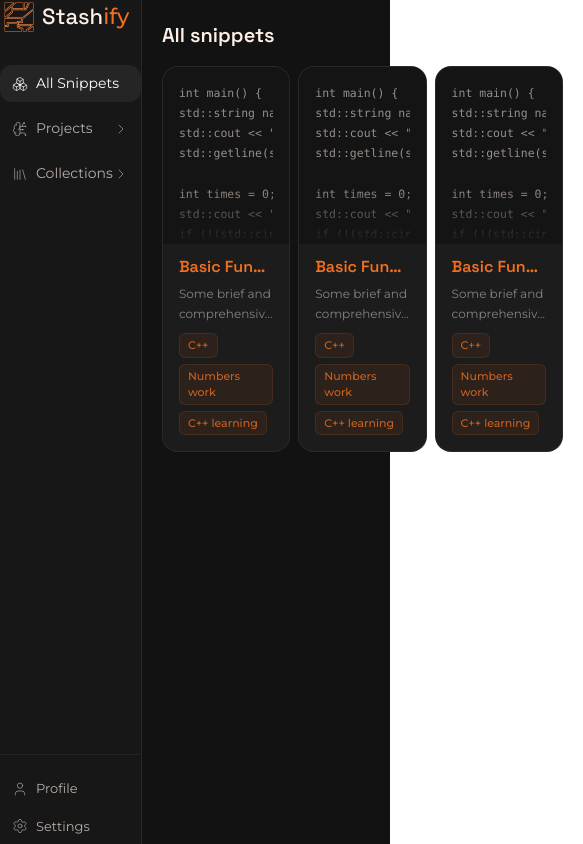
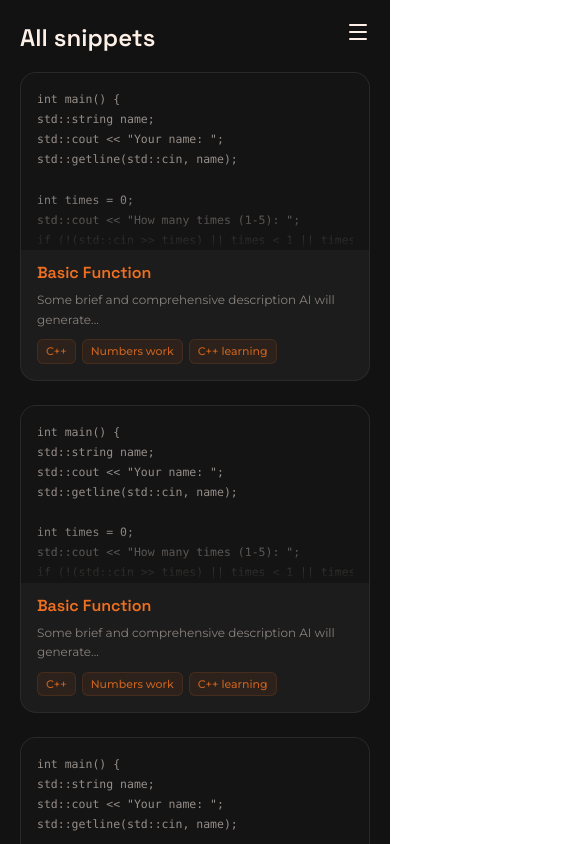
Before and after one commit to ZubalYana/Stashify-client, a React (Vite) app: page / in a window 390 px wide. Shown: the top 844 px of the page, 583 px wide, since content can reach past the window. Built offline with nearby package versions, Linux system fonts and the light colour scheme.

Commit message:
hide the sidebar on smaller screens, use borger icon instead

```diff
--- a/src/components/functionalElements/SideMenu.tsx
+++ b/src/components/functionalElements/SideMenu.tsx
@@ -2,6 +2,7 @@ import WordMarkLogo from "../WordmarkLogo";
 import { useState } from "react";
 import { motion, AnimatePresence, useReducedMotion } from "framer-motion";
 import {
+  Menu,
   Boxes,
   BrainCircuit,
   Library,
@@ -135,9 +136,10 @@ export default function SideMenu() {
   ];
 
   return (
+    <div>
       <div
         className="w-[240px] h-screen bg-[#171717] border-r border-[#B7ADA6]/10
-                 flex flex-col lg:px-[18px] lg:py-[28px]"
+                hidden lg:flex flex-col lg:px-[18px] lg:py-[28px]"
       >
         <div className="px-1 mb-8">
           <WordMarkLogo size="sm" />
@@ -197,5 +199,9 @@ export default function SideMenu() {
           ))}
         </div>
       </div>
+      <div className="flex lg:hidden absolute top-[20px] right-[20px]">
+        <Menu/>
+      </div>
+    </div>
   );
 }
--- a/src/components/pages/AllSnippets.tsx
+++ b/src/components/pages/AllSnippets.tsx
@@ -1,10 +1,10 @@
 import SnippetCard from "../functionalElements/SnippetCard";
 export default function AllSnippets() {
   return (
-    <div className="flex-1 p-[20px] lg:p-[40px]">
-      <h3 className="text-[20px] font-semibold">All snippets</h3>
-      <div className="w-full flex flex-wrap items-center justify-between mt-4">
-        <div className="w-[32%]">
+    <div className="w-full lg:flex-1 lg:w-auto p-[20px] lg:p-[40px]">
+      <h3 className="text-[24px] lg:text-[20px] font-semibold">All snippets</h3>
+      <div className="w-full flex flex-col gap-y-6 md:flex-row flex-wrap items-center justify-between mt-4">
+        <div className="w-full md:w-[32%]">
           <SnippetCard
             title="Basic Function"
             description="Some brief and comprehensive description AI will generate..."
@@ -30,7 +30,7 @@ for (int i = 0; i < times; ++i) {
             onDelete={() => console.log("delete")}
           />
         </div>
-        <div className="w-[32%]">
+        <div className="w-full md:w-[32%]">
           <SnippetCard
             title="Basic Function"
             description="Some brief and comprehensive description AI will generate..."
@@ -56,7 +56,7 @@ for (int i = 0; i < times; ++i) {
             onDelete={() => console.log("delete")}
           />
         </div>
-        <div className="w-[32%]">
+        <div className="w-full md:w-[32%]">
           <SnippetCard
             title="Basic Function"
             description="Some brief and comprehensive description AI will generate..."
```
Lines whose indentation alone changed are shown as unchanged.
